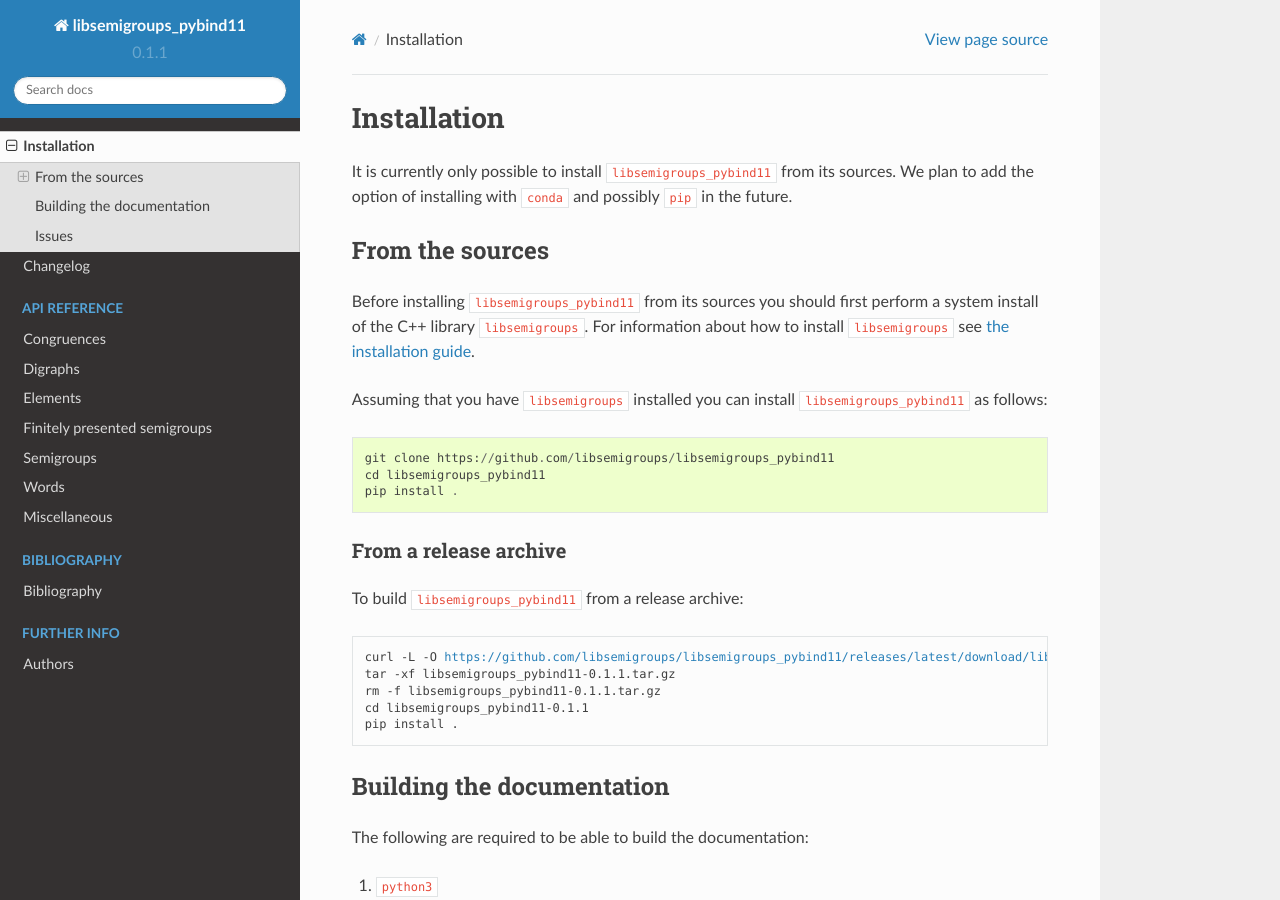
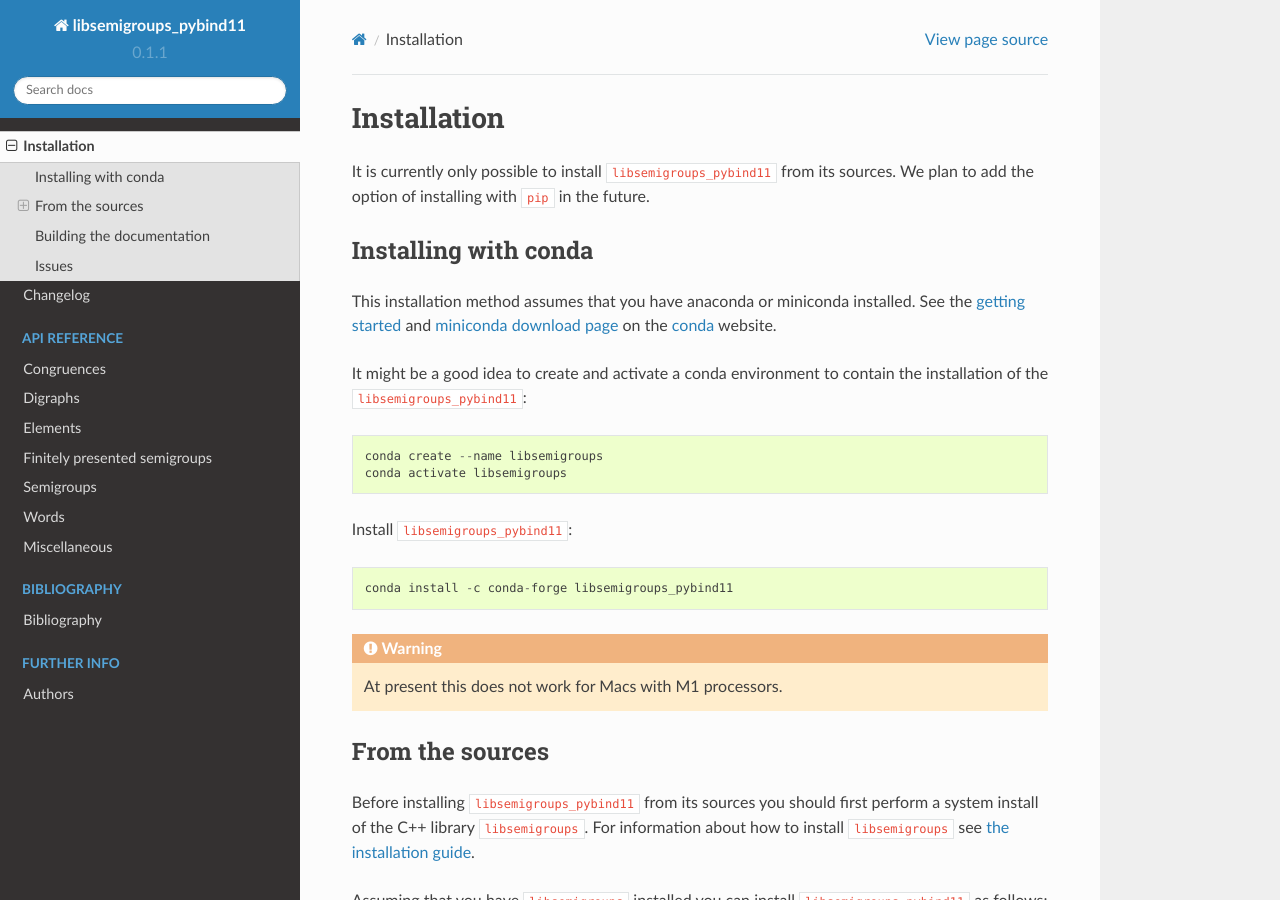
Before and after one commit to libsemigroups/libsemigroups_pybind11, a Sphinx documentation site: the page built from docs/source/install.rst, in a window 1280 px wide and 900 px high. Built offline with Sphinx 7.4.7 and the Read the Docs theme 2.0.0, drawn with Linux system fonts in a browser that asks for light colours; pages that are not in the unit, such as notebooks, are missing from menus.

Commit message:
Add installation from conda instructions

```diff
--- a/docs/source/install.rst
+++ b/docs/source/install.rst
@@ -10,8 +10,37 @@ Installation
 ============
 
 It is currently only possible to install ``libsemigroups_pybind11`` from its
-sources. We plan to add the option of installing with ``conda`` and possibly
-``pip`` in the future.
+sources. We plan to add the option of installing with ``pip`` in the future.
+
+Installing with conda
+---------------------
+
+This installation method assumes that you have anaconda or miniconda installed.
+See the `getting started`_ and `miniconda download page`_ on the conda_
+website.
+
+.. _getting started: http://bit.ly/33B0Vfs
+.. _miniconda download page: https://conda.io/miniconda.html
+.. _conda: https://conda.io/
+
+It might be a good idea to create and activate a conda environment to contain
+the installation of the ``libsemigroups_pybind11``:
+
+::
+
+  conda create --name libsemigroups
+  conda activate libsemigroups
+
+Install ``libsemigroups_pybind11``:
+
+::
+
+  conda install -c conda-forge libsemigroups_pybind11
+
+.. warning::
+
+   At present this does not work for Macs with M1 processors.
+
 
 From the sources
 ----------------
```
